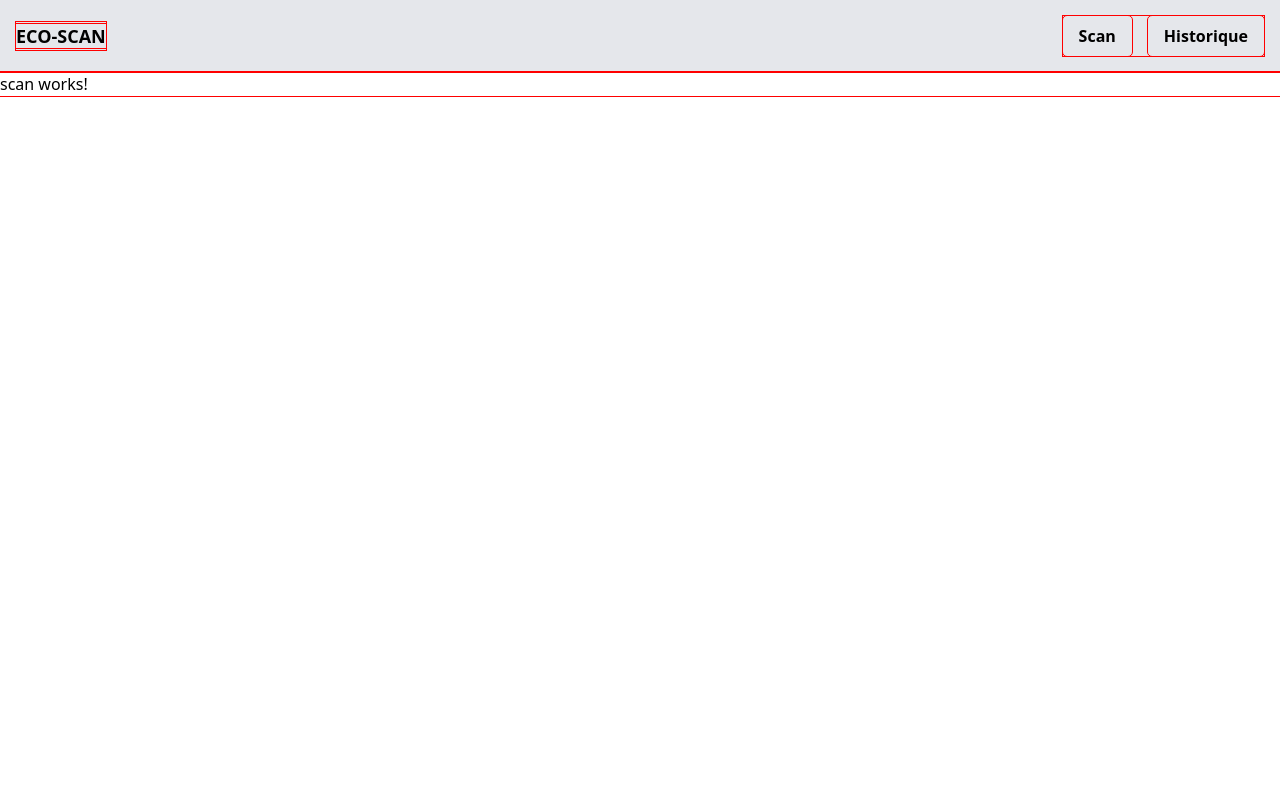
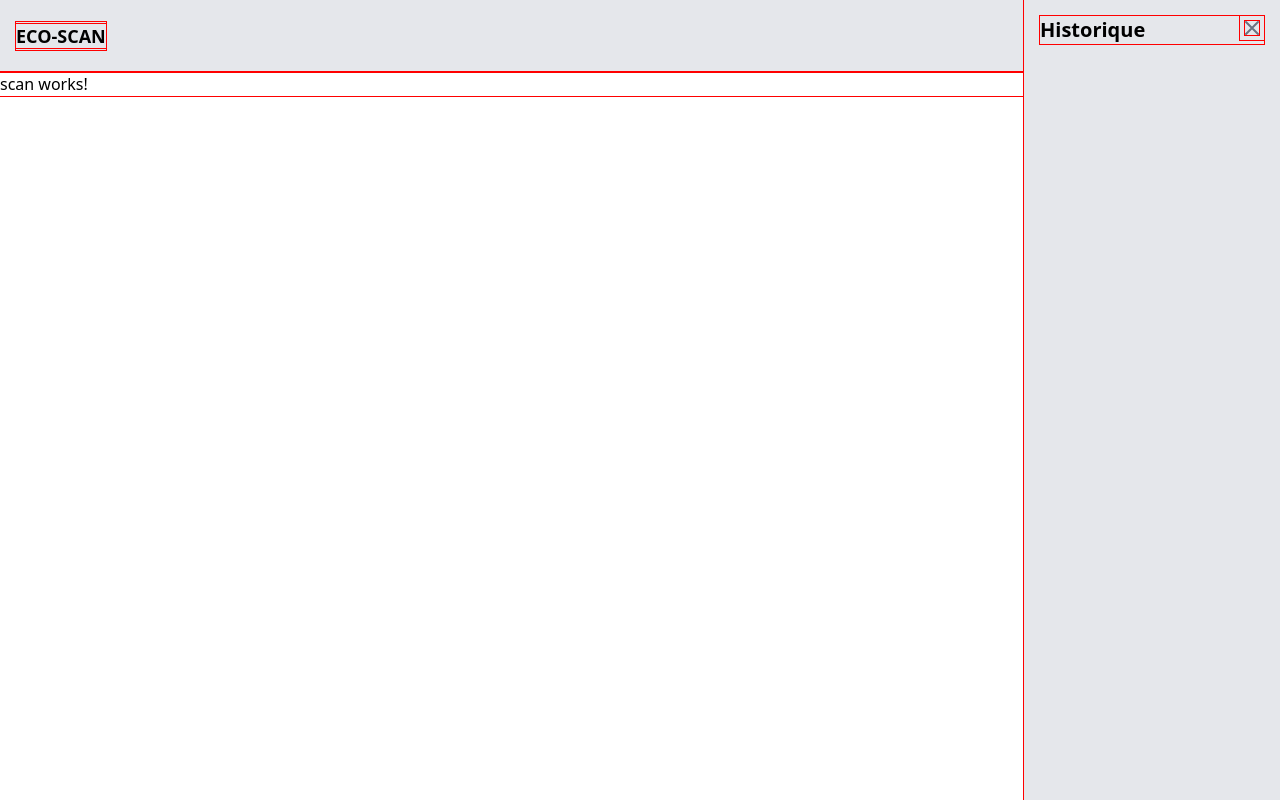
Before and after one commit to Analogium/eco-scan, an Angular app in the folder eco-scan-app/: page / in a window 1280 px wide. Both pictures are taken after a click on the button "Historique". Built offline with nearby package versions, Linux system fonts and the light colour scheme.

Commit message:
sidemenu

```diff
--- a/eco-scan-app/src/app/core/components/nav/nav.component.html
+++ b/eco-scan-app/src/app/core/components/nav/nav.component.html
@@ -6,8 +6,10 @@
         <button class="hover:bg-blue-600 hover:text-white font-bold py-2 px-4 rounded">
             Scan
         </button>
-        <button class="hover:bg-blue-600 hover:text-white font-bold py-2 px-4 rounded">
+        <button class="hover:bg-blue-600 hover:text-white font-bold py-2 px-4 rounded" (click)="toggleSidemenu()">
             Historique
         </button>
+
+        <app-sidemenu [isOpen]="sidemenuOpen"></app-sidemenu>
     </div>
 </nav>
--- a/eco-scan-app/src/app/core/components/nav/nav.component.ts
+++ b/eco-scan-app/src/app/core/components/nav/nav.component.ts
@@ -7,4 +7,9 @@ import { Component } from '@angular/core';
 })
 export class NavComponent {
 
+  sidemenuOpen = false;
+
+  toggleSidemenu() {
+    this.sidemenuOpen = !this.sidemenuOpen;
+  }
 }
--- /dev/null
+++ b/eco-scan-app/src/app/core/components/sidemenu/sidemenu.component.html
@@ -0,0 +1,10 @@
+<div class="fixed right-0 top-0 h-full bg-gray-200 w-64 p-4" *ngIf="isOpen">
+    <h1 class="text-xl font-bold mb-4">Historique</h1>
+    <button class="absolute top-4 right-4 text-gray-500 hover:text-gray-700" (click)="hideMenu()">
+        <svg xmlns="http://www.w3.org/2000/svg" class="h-6 w-6" fill="none" viewBox="0 0 24 24" stroke="currentColor">
+            <path stroke-linecap="round" stroke-linejoin="round" stroke-width="2" d="M6 18L18 6M6 6l12 12" />
+        </svg>
+    </button>
+    <!-- Contenu du sidemenu -->
+    <!-- ... -->
+</div>
--- /dev/null
+++ b/eco-scan-app/src/app/core/components/sidemenu/sidemenu.component.ts
@@ -0,0 +1,15 @@
+import { Component, Input } from '@angular/core';
+
+@Component({
+  selector: 'app-sidemenu',
+  templateUrl: './sidemenu.component.html',
+  styleUrls: ['./sidemenu.component.scss']
+})
+export class SidemenuComponent {
+  @Input() isOpen: boolean = false;
+
+
+  hideMenu() {
+    this.isOpen = !this.isOpen;
+  }
+}
--- a/eco-scan-app/src/app/core/core.module.ts
+++ b/eco-scan-app/src/app/core/core.module.ts
@@ -2,6 +2,7 @@ import { NgModule } from '@angular/core';
 import { CommonModule } from '@angular/common';
 import { NavComponent } from './components/nav/nav.component';
 import { ScanComponent } from './components/scan/scan.component';
+import { SidemenuComponent } from './components/sidemenu/sidemenu.component';
 
 
 
@@ -9,7 +10,8 @@ import { ScanComponent } from './components/scan/scan.component';
 @NgModule({
   declarations: [
     NavComponent,
-    ScanComponent
+    ScanComponent,
+    SidemenuComponent
 
   ],
   imports: [
@@ -17,6 +19,7 @@ import { ScanComponent } from './components/scan/scan.component';
   ],
   exports: [
     NavComponent,
-    ScanComponent]
+    ScanComponent,
+    SidemenuComponent]
 })
 export class CoreModule { }
```
Also changed, not shown: eco-scan-app/src/app/core/components/sidemenu/sidemenu.component.scss (added), 1 other file (tests, documents, lock files or other folders).
